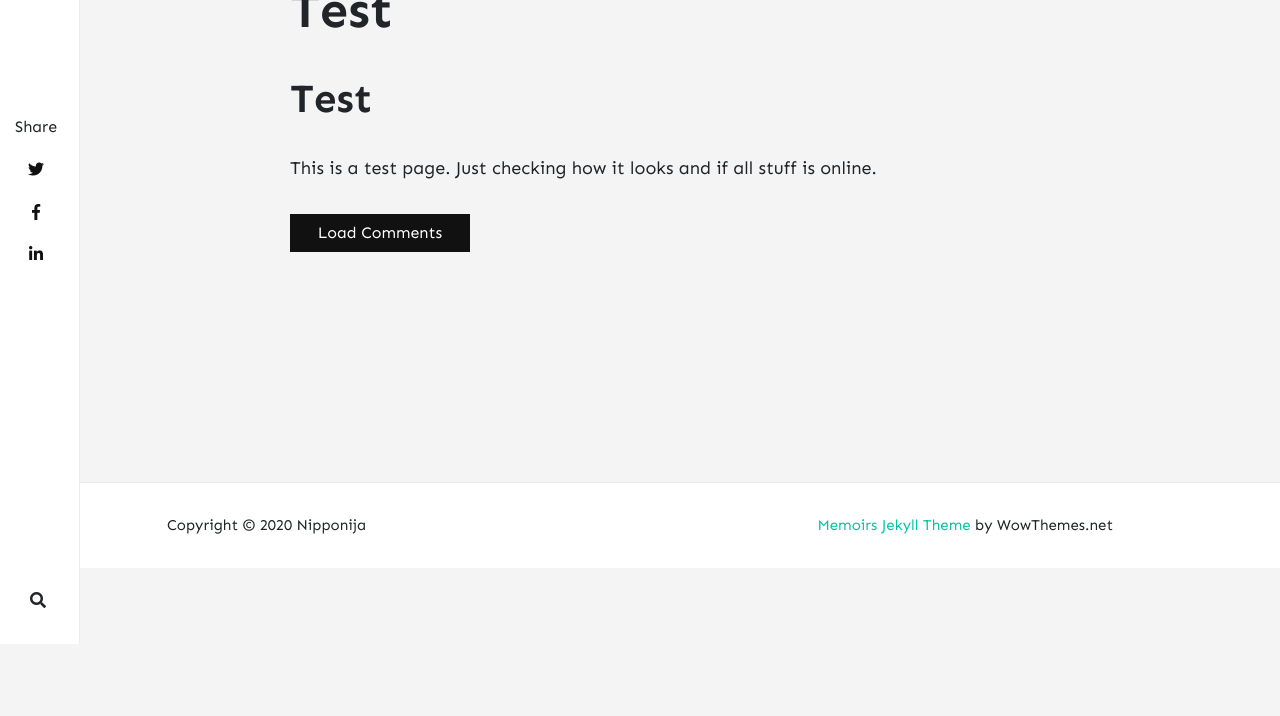
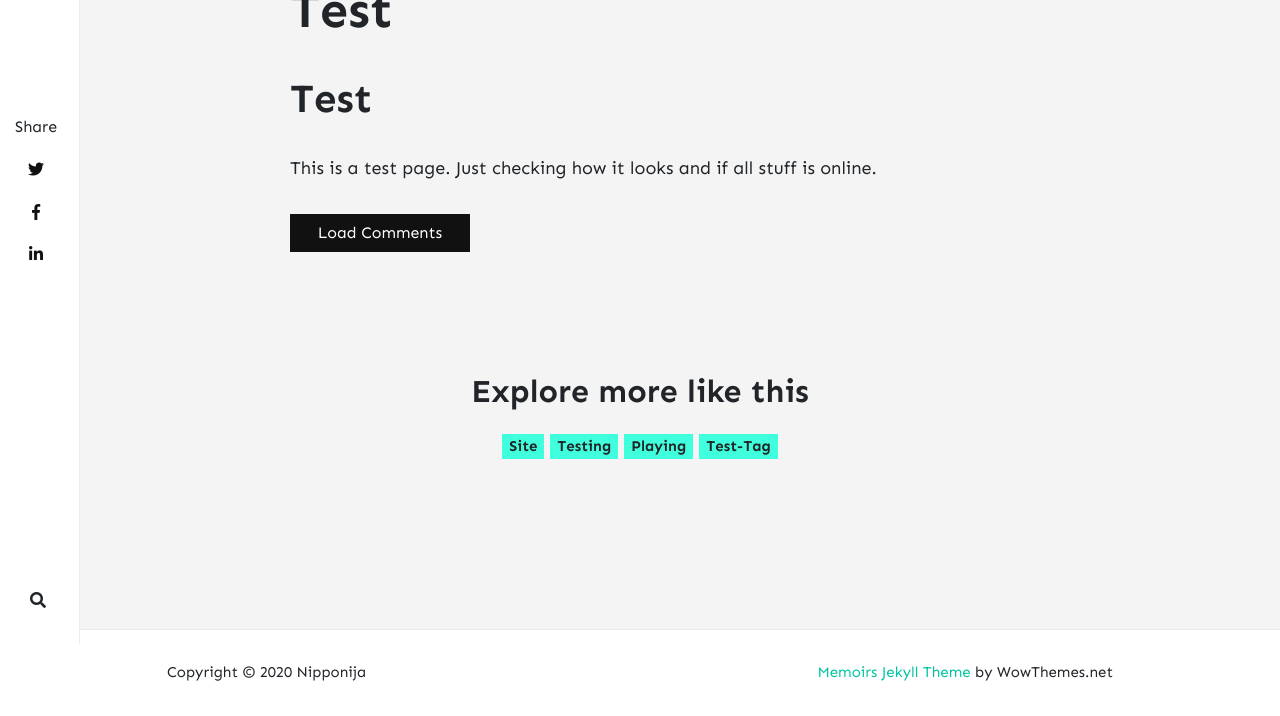
Before and after one commit to nipponija/nipponija.github.io, a Jekyll site: the page built from _posts/2020-04-13-test.md, in a window 1280 px wide. Shown: the part 256-972 px from the top of the page. Built offline with Jekyll 4.4.1, drawn with Linux system fonts in a browser that asks for light colours; nearby versions of some CDN libraries; comment, search, counter and statistics services are not loaded; before the commit the page ends 900 px from its top, so only the background shows below that.

Commit message:
Update Blog “2020-04-13-test”

```diff
--- a/_posts/2020-04-13-test.md
+++ b/_posts/2020-04-13-test.md
@@ -3,6 +3,14 @@ layout: post
 title: Test
 date: 2020-04-13T19:59:32.602Z
 author: Lazar
+categories:
+  - testing
+  - site
+tags:
+  - playing
+  - test-tag
+comments: true
+rating": 3.4
 ---
 # Test
 
```
